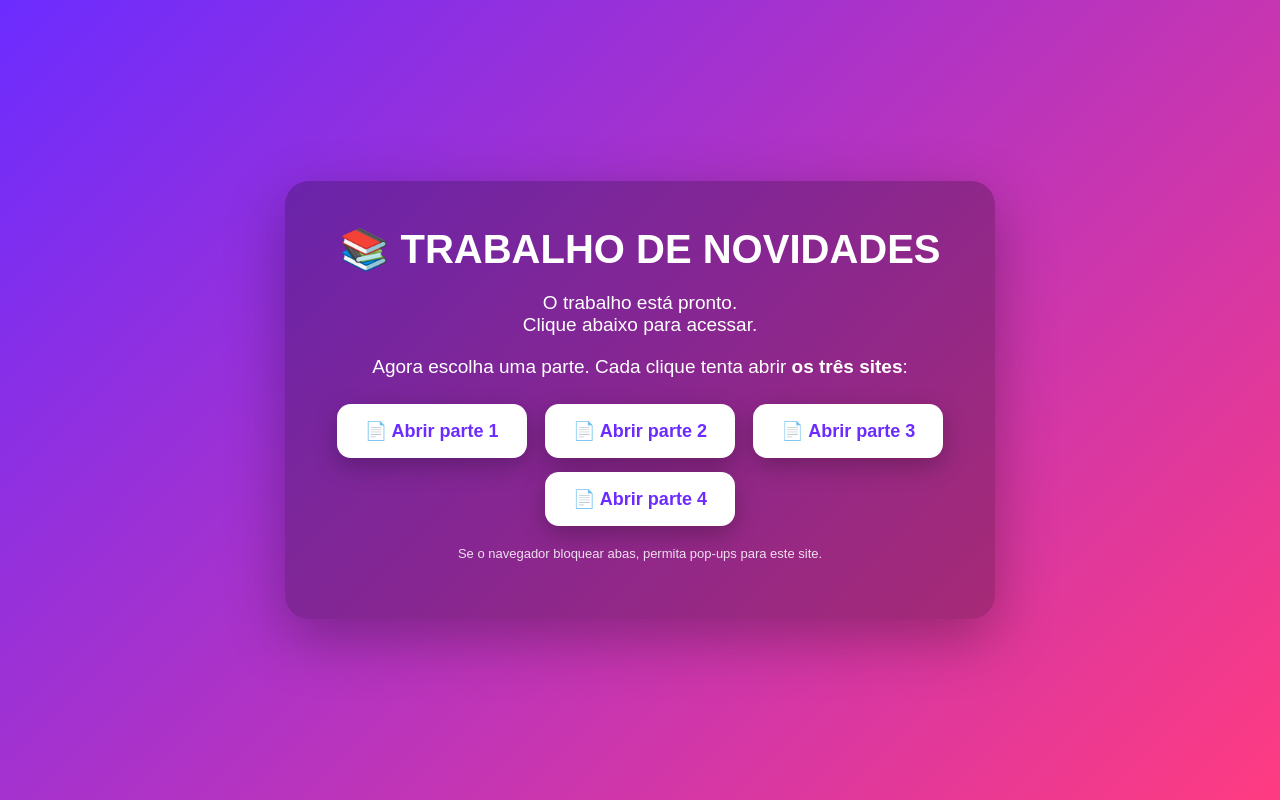
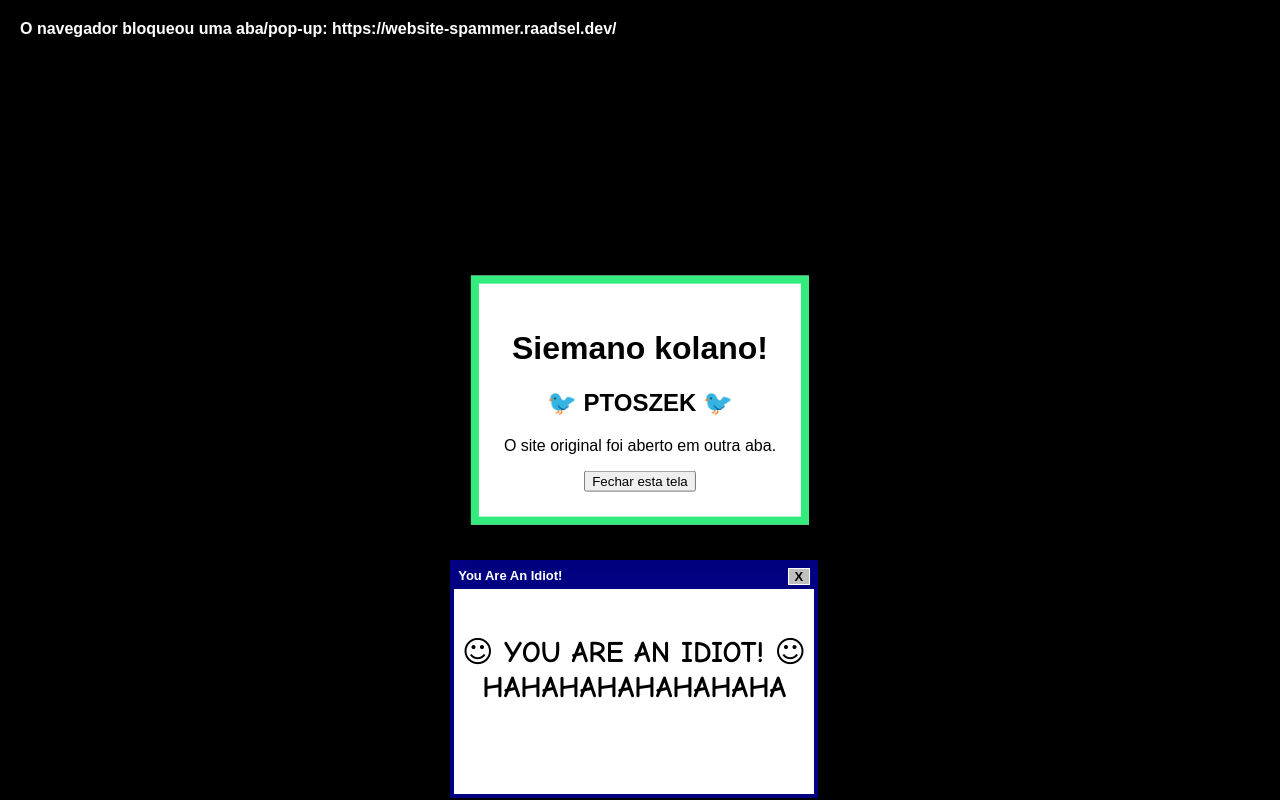
Before and after one commit to samuelabinadabe/trabalho, a plain HTML site: page index.html in a window 1280 px wide. Both pictures are taken after a click on the button "ABRIR TRABALHO". Drawn offline with Linux system fonts and the light colour scheme.

Commit message:
Update index.html

```diff
--- a/index.html
+++ b/index.html
@@ -1,51 +1,157 @@
-<!DOCTYPE html>
+<!doctype html>
 <html lang="pt-BR">
 <head>
 <meta charset="UTF-8">
-<meta name="viewport" content="width=device-width, initial-scale=1.0">
 <title>Trabalho de Novidades</title>
 <style>
-body{margin:0;min-height:100vh;display:flex;align-items:center;justify-content:center;font-family:Arial,sans-serif;background:linear-gradient(135deg,#6c2cff,#ff3b81);color:white;text-align:center}
-.card{width:min(90%,650px);padding:45px 30px;border-radius:24px;background:rgba(0,0,0,.25);box-shadow:0 20px 60px rgba(0,0,0,.3)}
-h1{font-size:40px;margin:0 0 12px}p{font-size:19px}
-button{border:0;border-radius:14px;padding:16px 28px;margin:7px;font-size:18px;font-weight:bold;cursor:pointer;background:white;color:#6c2cff;box-shadow:0 8px 25px rgba(0,0,0,.25)}
-button:hover{transform:scale(1.04)}
-#links{display:none;margin-top:20px}
-.small{font-size:13px!important;opacity:.85}
+  html,body{margin:0;width:100%;height:100%;font-family:Arial,sans-serif;overflow:hidden}
+  body{background:#fff}
+  #home{position:fixed;inset:0;display:flex;align-items:center;justify-content:center;flex-direction:column;background:#f0f0f0;z-index:999999}
+  #home h1{font-size:38px}
+  #start{padding:20px 60px;font-size:24px;cursor:pointer;font-weight:bold}
+  #status{margin-top:18px;color:#555;text-align:center;max-width:700px}
+  .idiot-window{position:fixed;width:360px;height:230px;background:#fff;border:4px solid #000080;text-align:center;z-index:1000;user-select:none;overflow:hidden;box-shadow:15px 15px 0 rgba(0,0,0,.3)}
+  .bar{background:#000080;color:#fff;padding:4px;font-size:13px;font-weight:bold;display:flex;justify-content:space-between}
+  .idiot-content{padding-top:45px;font-family:"Comic Sans MS",cursive;font-size:30px;font-weight:bold}
+  .ptoszek-box{position:fixed;left:50%;top:50%;transform:translate(-50%,-50%);z-index:900000;background:#fff;border:8px solid #34eb7d;padding:25px;text-align:center;font-family:Arial;box-shadow:0 0 30px #000}
+  .ptoszek-box img{max-width:300px}
+  .spam-note{position:fixed;z-index:800000;top:10px;left:10px;background:#000;color:#fff;padding:10px;font-weight:bold}
 </style>
 </head>
 <body>
-<div class="card">
-<h1>📚 TRABALHO DE NOVIDADES</h1>
-<p>O trabalho está pronto.<br>Clique abaixo para acessar.</p>
-<button id="go">ABRIR TRABALHO</button>
 
-<div id="links">
-<p>Agora escolha uma parte. Cada clique tenta abrir <b>os três sites</b>:</p>
-<button onclick="abrirTudo()">📄 Abrir parte 1</button>
-<button onclick="abrirTudo()">📄 Abrir parte 2</button>
-<button onclick="abrirTudo()">📄 Abrir parte 3</button>
-<button onclick="abrirTudo()">📄 Abrir parte 4</button>
-<p class="small">Se o navegador bloquear abas, permita pop-ups para este site.</p>
-</div>
+<div id="home">
+  <h1>📚 Trabalho de Novidades</h1>
+  <p>Clique no botão para iniciar.</p>
+  <button id="start">ABRIR TRABALHO</button>
+  <div id="status">O botão inicia os efeitos e tenta abrir as páginas externas.</div>
 </div>
 
 <script>
-const annoying = "https://theannoyingsite.com/";
-const ptoszek = "https://ptoszek.pl/";
-const spammer = "https://website-spammer.raadsel.dev/";
+(() => {
+  "use strict";
 
-document.getElementById("go").onclick = () => {
-  document.getElementById("go").style.display = "none";
-  document.getElementById("links").style.display = "block";
-};
+  const destinations = [
+    "https://theannoyingsite.com/",
+    "https://ptoszek.pl/",
+    "https://website-spammer.raadsel.dev/"
+  ];
 
-function abrirTudo() {
-  // O clique abre os três destinos; o navegador pode bloquear alguns pop-ups.
-  window.open(annoying, "_blank");
-  window.open(ptoszek, "_blank");
-  window.open(spammer, "_blank");
-}
+  let started = false;
+  let windowCount = 0;
+  let flashTimer = null;
+
+  // Abre as três páginas externas em resposta direta ao clique.
+  function openExternalPages() {
+    destinations.forEach(url => {
+      const w = window.open(url, "_blank");
+      if (!w) {
+        const note = document.createElement("div");
+        note.className = "spam-note";
+        note.textContent = "O navegador bloqueou uma aba/pop-up: " + url;
+        document.body.appendChild(note);
+        setTimeout(() => note.remove(), 5000);
+      }
+    });
+  }
+
+  // Replica controlada do efeito "You Are An Idiot" do script enviado.
+  // O original usa limite de 25 janelas, multiplicação por 3 e tecla 1 como saída.
+  const soundURL =
+    "https://ia800504.us.archive.org/21/items/you-are-an-idiot-v-2/You%20are%20an%20idiot%20%28v2%29.mp3";
+  const audio = new Audio(soundURL);
+  audio.loop = true;
+
+  function spawnWindow() {
+    if (windowCount >= 25) return;
+
+    windowCount++;
+    const div = document.createElement("div");
+    div.className = "idiot-window";
+    div.innerHTML = `
+      <div class="bar">
+        <span>You Are An Idiot!</span>
+        <span style="background:#c0c0c0;color:#000;padding:0 6px;border:1px solid #fff">X</span>
+      </div>
+      <div class="idiot-content">
+        ☺ YOU ARE AN IDIOT! ☺<br>
+        HAHAHAHAHAHAHAHA
+      </div>`;
+
+    document.body.appendChild(div);
+
+    div.onclick = e => {
+      e.stopPropagation();
+      for (let i=0; i<3; i++) setTimeout(spawnWindow, i*100);
+    };
+
+    let x = Math.max(0, Math.random() * Math.max(1, innerWidth - 360));
+    let y = Math.max(0, Math.random() * Math.max(1, innerHeight - 230));
+    let dx = Math.random() > .5 ? 8 : -8;
+    let dy = Math.random() > .5 ? 8 : -8;
+
+    function move() {
+      if (!div.isConnected) return;
+      x += dx; y += dy;
+      if (x + 360 > innerWidth || x < 0) dx = -dx;
+      if (y + 230 > innerHeight || y < 0) dy = -dy;
+      div.style.left = x + "px";
+      div.style.top = y + "px";
+      requestAnimationFrame(move);
+    }
+    move();
+  }
+
+  function startFlash() {
+    if (flashTimer) return;
+    let on = false;
+    flashTimer = setInterval(() => {
+      on = !on;
+      document.body.style.backgroundColor = on ? "black" : "white";
+    }, 120);
+  }
+
+  function showPtoszekFallback() {
+    const box = document.createElement("div");
+    box.className = "ptoszek-box";
+    box.innerHTML = `
+      <h1>Siemano kolano!</h1>
+      <h2>🐦 PTOSZEK 🐦</h2>
+      <p>O site original foi aberto em outra aba.</p>
+      <button id="closeP">Fechar esta tela</button>`;
+    document.body.appendChild(box);
+    document.getElementById("closeP").onclick = () => box.remove();
+  }
+
+  document.getElementById("start").onclick = () => {
+    if (started) return;
+    started = true;
+    document.getElementById("home").remove();
+
+    openExternalPages();
+
+    audio.play().catch(() => {});
+    spawnWindow();
+    startFlash();
+
+    // Pequeno efeito local inspirado no Ptoszek enviado.
+    showPtoszekFallback();
+  };
+
+  // Killswitch: tecla 1.
+  window.addEventListener("keydown", e => {
+    if (e.key === "1") {
+      if (flashTimer) clearInterval(flashTimer);
+      audio.pause();
+      document.body.style.backgroundColor = "white";
+      document.querySelectorAll(".idiot-window,.ptoszek-box,.spam-note").forEach(el => el.remove());
+      const clean = document.createElement("div");
+      clean.style.cssText = "position:fixed;inset:0;display:flex;align-items:center;justify-content:center;font:28px Arial";
+      clean.textContent = "Página limpa. Pressione F5 para reiniciar.";
+      document.body.appendChild(clean);
+    }
+  });
+})();
 </script>
 </body>
 </html>
```
